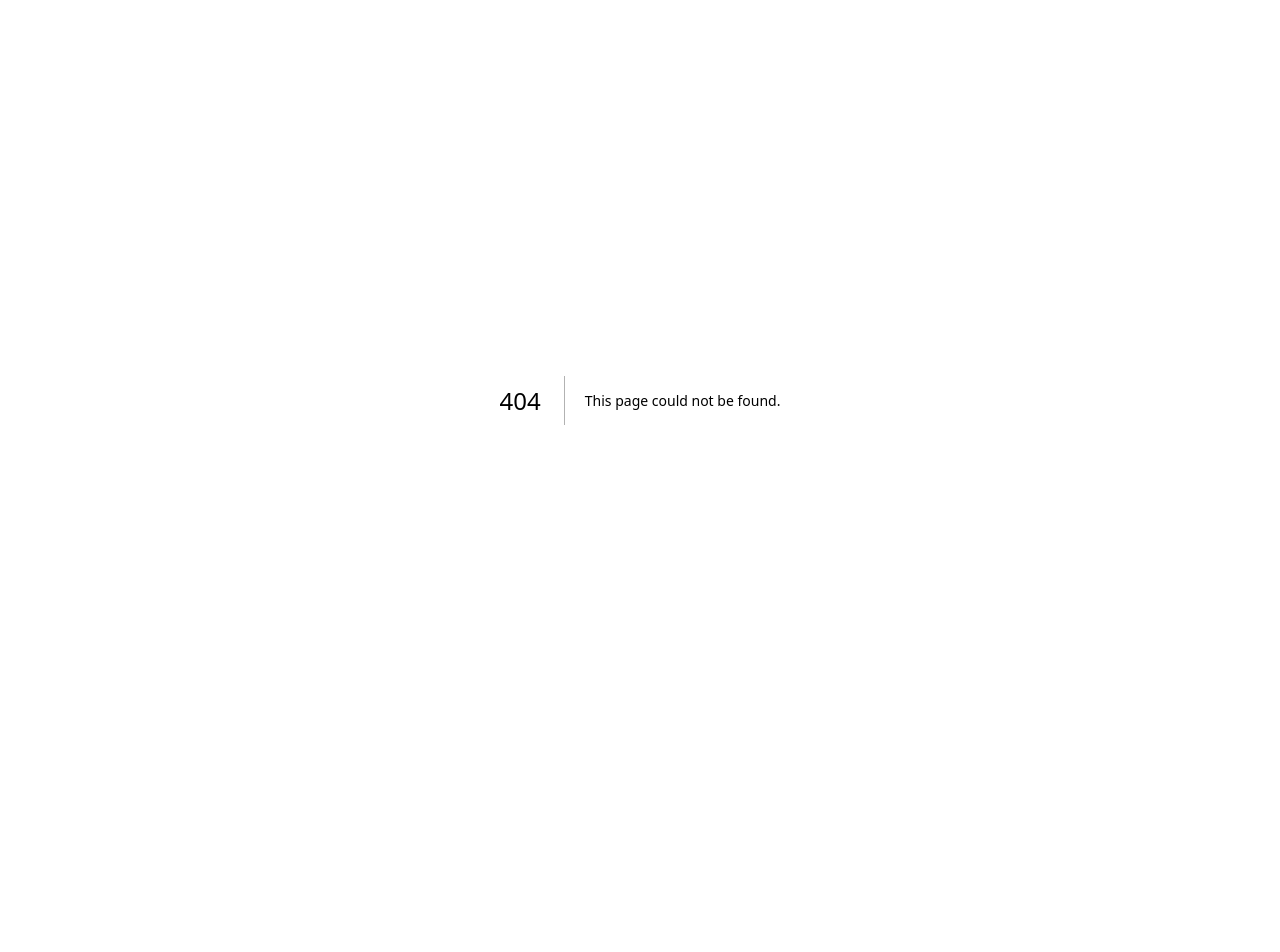
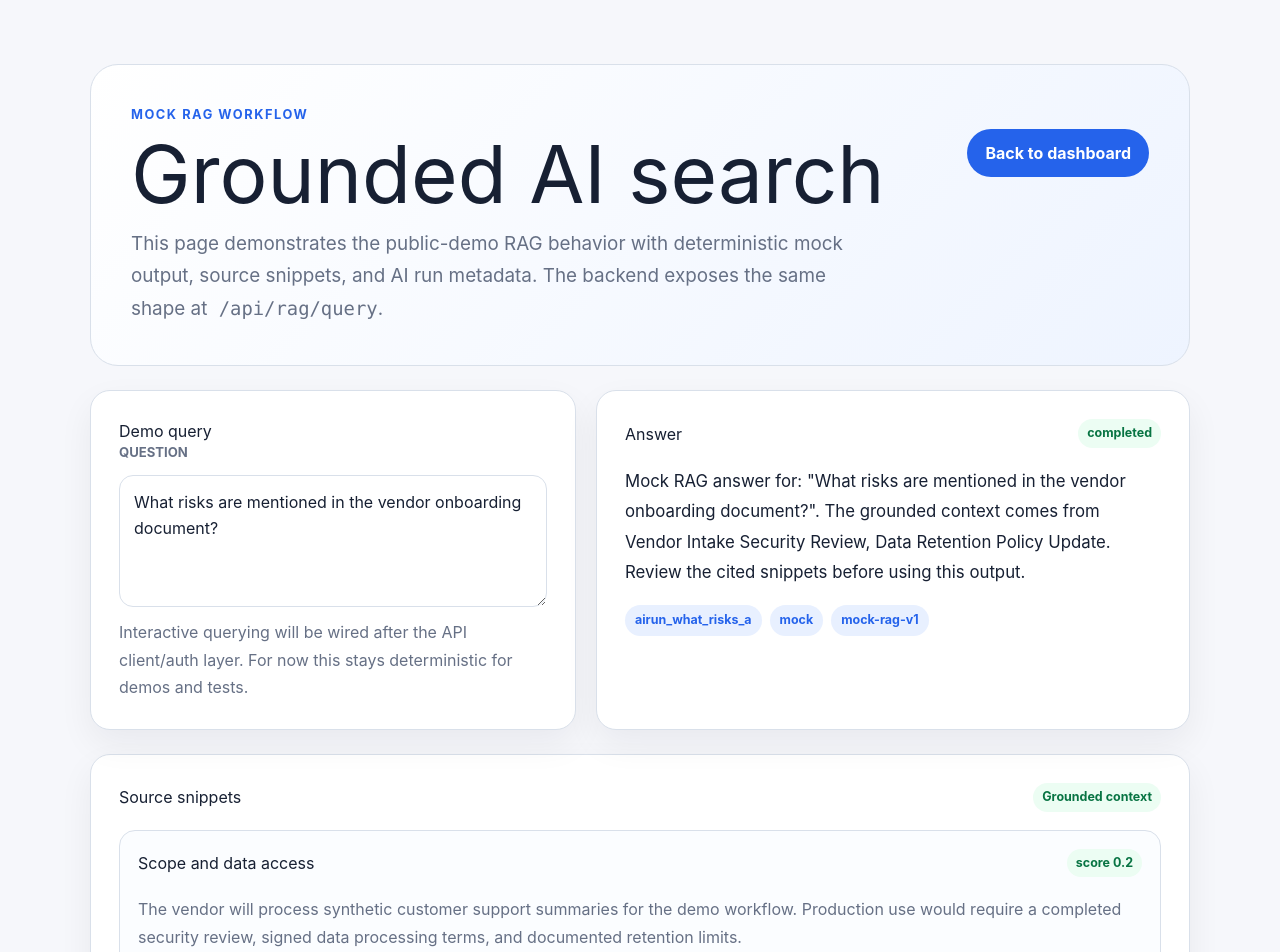
Before and after one commit to muriithi-ian/ai-workflow-command-center, a Next.js app in the folder apps/web/: page /rag in a window 1280 px wide. Before the commit this address had no page. Shown: the top 952 px of the page. Before the commit the page ends 800 px from the top, so only its background shows below. Built offline with nearby package versions, Linux system fonts and the light colour scheme.

Commit message:
feat: add RAG search UI

```diff
--- a/apps/web/app/dashboard/page.tsx
+++ b/apps/web/app/dashboard/page.tsx
@@ -43,6 +43,7 @@ export default function DashboardPage() {
           </a>
           <Link href="/login">Login</Link>
           <Link href="/documents">Documents</Link>
+          <Link href="/rag">RAG search</Link>
           <a href="/dashboard#reviews">Reviews</a>
           <a href="/dashboard#audit">Audit logs</a>
         </nav>
@@ -174,6 +175,19 @@ export default function DashboardPage() {
             </div>
           </article>
 
+          <article className="panel" aria-labelledby="rag-title">
+            <div className="panel-heading">
+              <h2 id="rag-title">RAG search</h2>
+              <span className="status-badge">Mock mode</span>
+            </div>
+            <p className="muted-copy">
+              Ask a grounded question over seeded chunks and inspect the cited source snippets.
+            </p>
+            <Link className="button-link" href="/rag">
+              Open RAG search
+            </Link>
+          </article>
+
           <article className="panel" id="audit" aria-labelledby="audit-title">
             <h2 id="audit-title">Recent audit events</h2>
             <ol className="timeline">
--- a/apps/web/app/globals.css
+++ b/apps/web/app/globals.css
@@ -435,6 +435,58 @@ th {
   line-height: 1.75;
 }
 
+.rag-layout {
+  display: grid;
+  grid-template-columns: minmax(0, 0.9fr) minmax(0, 1.1fr);
+  gap: 20px;
+  margin-bottom: 24px;
+}
+
+.demo-form {
+  display: grid;
+  gap: 12px;
+}
+
+.demo-form label {
+  color: var(--muted);
+  font-size: 0.82rem;
+  font-weight: 700;
+  text-transform: uppercase;
+}
+
+.demo-form textarea {
+  width: 100%;
+  resize: vertical;
+  border: 1px solid var(--border);
+  border-radius: 14px;
+  color: var(--foreground);
+  font: inherit;
+  line-height: 1.6;
+  padding: 14px;
+}
+
+.answer-copy {
+  color: var(--foreground);
+  font-size: 1.05rem;
+  line-height: 1.8;
+}
+
+.run-meta {
+  display: flex;
+  flex-wrap: wrap;
+  gap: 8px;
+  margin-top: 18px;
+}
+
+.run-meta span {
+  border-radius: 999px;
+  background: var(--accent-soft);
+  color: var(--accent);
+  font-size: 0.78rem;
+  font-weight: 700;
+  padding: 6px 10px;
+}
+
 .timeline {
   margin-bottom: 0;
   color: var(--muted);
@@ -493,6 +545,7 @@ th {
   }
 
   .dashboard-grid,
+  .rag-layout,
   .detail-grid {
     grid-template-columns: 1fr;
   }
--- /dev/null
+++ b/apps/web/app/rag/page.tsx
@@ -0,0 +1,84 @@
+import Link from "next/link";
+
+import { getDefaultRagQuestion, runFrontendMockRag } from "@/lib/rag";
+
+export default function RagSearchPage() {
+  const question = getDefaultRagQuestion();
+  const result = runFrontendMockRag(question);
+  const emptyResult = runFrontendMockRag("What does the demo say about lunar agriculture?");
+
+  return (
+    <main className="shell min-h-screen">
+      <section className="page-header" aria-labelledby="rag-title">
+        <div>
+          <p className="eyebrow">Mock RAG workflow</p>
+          <h1 id="rag-title">Grounded AI search</h1>
+          <p className="lede">
+            This page demonstrates the public-demo RAG behavior with deterministic mock output,
+            source snippets, and AI run metadata. The backend exposes the same shape at
+            <code> /api/rag/query</code>.
+          </p>
+        </div>
+        <Link className="button-link" href="/dashboard">
+          Back to dashboard
+        </Link>
+      </section>
+
+      <section className="rag-layout">
+        <article className="panel" aria-labelledby="rag-query-title">
+          <h2 id="rag-query-title">Demo query</h2>
+          <form className="demo-form">
+            <label htmlFor="rag-question">Question</label>
+            <textarea id="rag-question" name="question" readOnly rows={4} value={question} />
+            <p className="muted-copy">
+              Interactive querying will be wired after the API client/auth layer. For now this stays
+              deterministic for demos and tests.
+            </p>
+          </form>
+        </article>
+
+        <article className="panel" aria-labelledby="rag-answer-title">
+          <div className="panel-heading">
+            <h2 id="rag-answer-title">Answer</h2>
+            <span className="status-badge">{result.status}</span>
+          </div>
+          <p className="answer-copy">{result.answer}</p>
+          <div className="run-meta" aria-label="AI run metadata">
+            <span>{result.aiRunId}</span>
+            <span>{result.provider}</span>
+            <span>{result.model}</span>
+          </div>
+        </article>
+      </section>
+
+      <section className="panel" aria-labelledby="sources-title">
+        <div className="panel-heading">
+          <h2 id="sources-title">Source snippets</h2>
+          <span className="status-badge">Grounded context</span>
+        </div>
+        <div className="chunk-list">
+          {result.sources.map((source) => (
+            <article className="chunk-card" key={source.chunkId}>
+              <div className="panel-heading">
+                <h3>{source.heading}</h3>
+                <span className="status-badge">score {source.score}</span>
+              </div>
+              <p>{source.snippet}</p>
+              <Link className="table-link" href={`/documents/${source.documentId}`}>
+                {source.documentTitle}
+              </Link>
+            </article>
+          ))}
+        </div>
+      </section>
+
+      <section className="panel" aria-labelledby="fallback-title">
+        <div className="panel-heading">
+          <h2 id="fallback-title">No-context fallback</h2>
+          <span className="status-badge warning">{emptyResult.status}</span>
+        </div>
+        <p className="muted-copy">{emptyResult.answer}</p>
+      </section>
+    </main>
+  );
+}
--- /dev/null
+++ b/apps/web/lib/rag.ts
@@ -0,0 +1,118 @@
+import { demoDocuments } from "@/lib/documents";
+
+type RagSource = {
+  documentId: string;
+  documentTitle: string;
+  chunkId: string;
+  heading: string;
+  snippet: string;
+  score: number;
+};
+
+type RagResult = {
+  question: string;
+  answer: string;
+  status: "completed" | "no_context";
+  aiRunId: string;
+  provider: "mock";
+  model: string;
+  sources: RagSource[];
+};
+
+const defaultQuestion = "What risks are mentioned in the vendor onboarding document?";
+
+const stopWords = new Set([
+  "a",
+  "about",
+  "an",
+  "and",
+  "are",
+  "demo",
+  "does",
+  "for",
+  "in",
+  "is",
+  "of",
+  "or",
+  "say",
+  "the",
+  "to",
+  "what",
+  "which"
+]);
+
+export function getDefaultRagQuestion(): string {
+  return defaultQuestion;
+}
+
+export function runFrontendMockRag(question = defaultQuestion): RagResult {
+  const sources = retrieveSources(question);
+  const aiRunId = `airun_${slugify(question).slice(0, 12)}`;
+
+  if (sources.length === 0) {
+    return {
+      question,
+      answer:
+        "I could not find enough grounded context in the demo documents to answer that question. Try asking about vendor risks, retention, deletion, or audit evidence.",
+      status: "no_context",
+      aiRunId,
+      provider: "mock",
+      model: "mock-rag-v1",
+      sources: []
+    };
+  }
+
+  return {
+    question,
+    answer: `Mock RAG answer for: "${question}". The grounded context comes from ${[
+      ...new Set(sources.map((source) => source.documentTitle))
+    ].join(", ")}. Review the cited snippets before using this output.`,
+    status: "completed",
+    aiRunId,
+    provider: "mock",
+    model: "mock-rag-v1",
+    sources
+  };
+}
+
+function retrieveSources(question: string): RagSource[] {
+  const questionTerms = tokenize(question);
+  const scoredSources = demoDocuments.flatMap((document) =>
+    document.chunks.flatMap((chunk) => {
+      const chunkTerms = tokenize(`${chunk.heading} ${chunk.content}`);
+      const overlap = [...questionTerms].filter((term) => chunkTerms.has(term));
+
+      if (overlap.length === 0) {
+        return [];
+      }
+
+      return [
+        {
+          documentId: document.id,
+          documentTitle: document.title,
+          chunkId: chunk.id,
+          heading: chunk.heading,
+          snippet: chunk.content,
+          score: Number((overlap.length / Math.max(questionTerms.size, 1)).toFixed(3))
+        }
+      ];
+    })
+  );
+
+  return scoredSources.sort((left, right) => right.score - left.score).slice(0, 3);
+}
+
+function tokenize(value: string): Set<string> {
+  const cleaned = value
+    .split("")
+    .map((character) => (/[a-z0-9]/i.test(character) ? character.toLowerCase() : " "))
+    .join("");
+  return new Set(cleaned.split(/\s+/).filter((word) => word && !stopWords.has(word)));
+}
+
+function slugify(value: string): string {
+  return value
+    .toLowerCase()
+    .replace(/[^a-z0-9]+/g, "_")
+    .replace(/^_+|_+$/g, "");
+}
```
Also changed, not shown: 1 other file (tests, documents, lock files or other folders).
